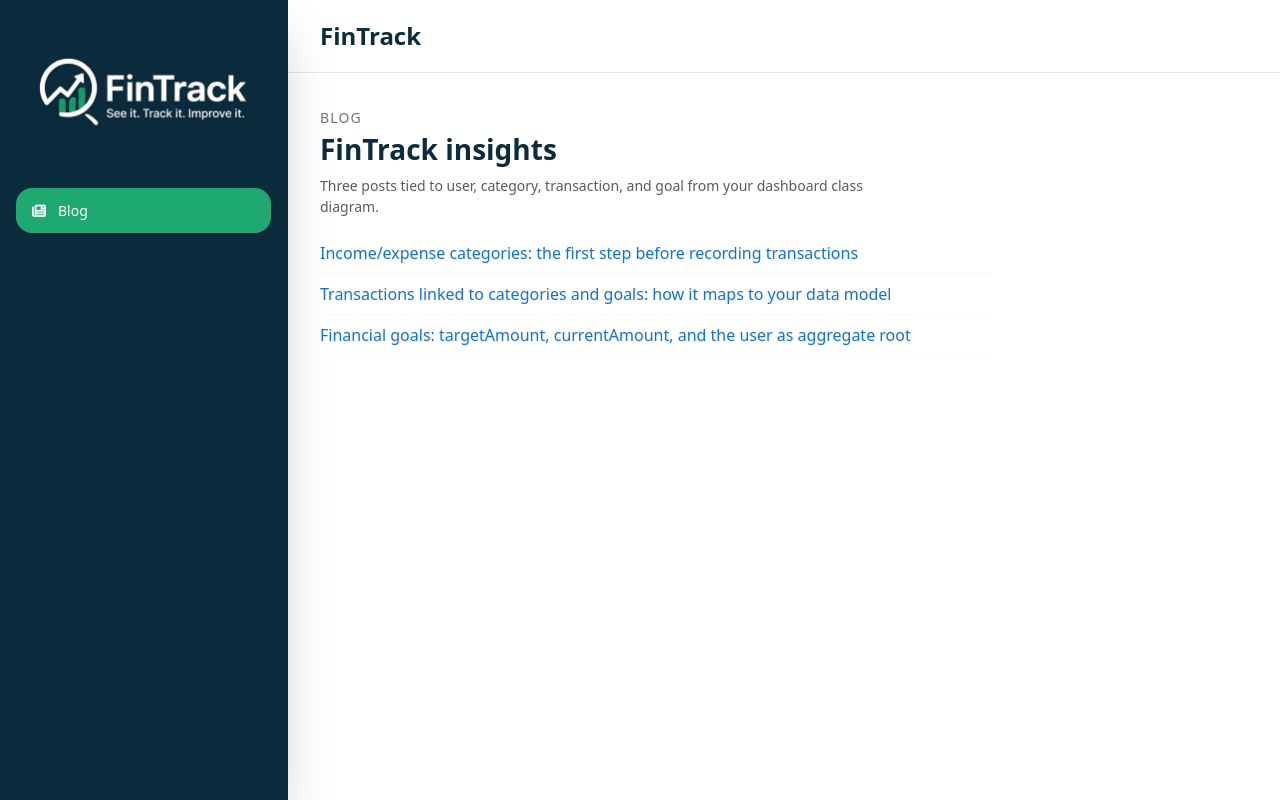
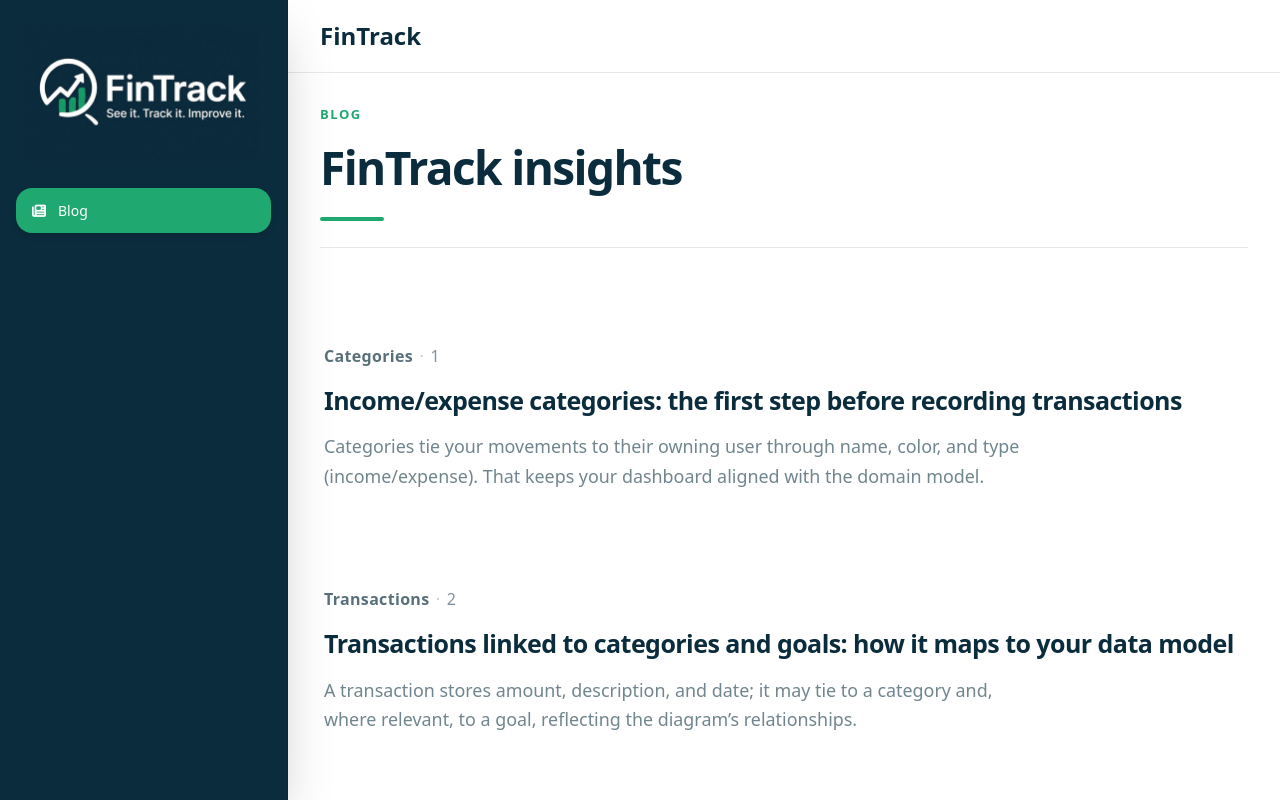
Before and after one commit to ssabogall/NuxtDesarrolloWeb, a Nuxt app in the folder FinTrack/: page /blog in a window 1280 px wide. Built offline with nearby package versions, Linux system fonts and the light colour scheme.

Commit message:
style: design of the blog improved

```diff
--- a/FinTrack/app/data/blogArticles.ts
+++ b/FinTrack/app/data/blogArticles.ts
@@ -1,5 +1,6 @@
 export type BlogArticle = {
   id: number
+  topic: string
   title: string
   summary: string
   bodyParagraphs: string[]
@@ -8,6 +9,7 @@ export type BlogArticle = {
 export const blogArticles: readonly BlogArticle[] = [
   {
     id: 1,
+    topic: 'Categories',
     title:
       'Income/expense categories: the first step before recording transactions',
     summary:
@@ -20,6 +22,7 @@ export const blogArticles: readonly BlogArticle[] = [
   },
   {
     id: 2,
+    topic: 'Transactions',
     title:
       'Transactions linked to categories and goals: how it maps to your data model',
     summary:
@@ -32,6 +35,7 @@ export const blogArticles: readonly BlogArticle[] = [
   },
   {
     id: 3,
+    topic: 'Goals',
     title:
       'Financial goals: targetAmount, currentAmount, and the user as aggregate root',
     summary:
--- a/FinTrack/app/pages/blog/[id].vue
+++ b/FinTrack/app/pages/blog/[id].vue
@@ -13,29 +13,133 @@ const id = computed(() => String(route.params.id))
 const article = computed(() =>
   blogArticles.find((a) => String(a.id) === id.value),
 )
+
+useHead({
+  title: () =>
+    article.value ? `${article.value.title} — FinTrack` : 'Blog',
+})
+
+useSeoMeta({
+  description: () => article.value?.summary,
+})
 </script>
 
 <template>
-  <article v-if="article">
-    <p class="mb-1">
+  <article
+    v-if="article"
+    class="article-shell"
+  >
+    <p class="mb-4 mb-lg-5">
       <NuxtLink
-        class="text-decoration-none small"
+        class="link-back text-decoration-none"
         to="/blog"
-        >← Blog</NuxtLink
       >
+        ← Blog
+      </NuxtLink>
     </p>
 
-    <h1 class="h2">{{ article.title }}</h1>
-    <p class="lead mb-2">{{ article.id }} · FinTrack</p>
-    <p class="mb-3">{{ article.summary }}</p>
+    <header class="article-hero mb-5">
+      <p class="mb-3 meta-line">
+        <span class="meta-topic">{{ article.topic }}</span>
+        <span class="meta-id">· {{ article.id }}</span>
+      </p>
+      <h1 class="mb-4 title-head">
+        {{ article.title }}
+      </h1>
+      <div class="accent-rule" aria-hidden="true" />
+      <p class="mb-0 mt-5 lead-soft">
+        {{ article.summary }}
+      </p>
+      <div class="header-line mt-5" />
+    </header>
+
+    <div class="body-copy">
       <p
         v-for="(paragraph, idx) in article.bodyParagraphs"
         :key="idx"
-      :class="
-        idx === article.bodyParagraphs.length - 1 ? 'mb-0' : 'mb-3'
-      "
+        class="mb-4 mb-xl-5 para"
       >
         {{ paragraph }}
       </p>
+    </div>
   </article>
 </template>
+
+<style scoped>
+.article-shell {
+  --ft-navy: #0b2c3d;
+  --ft-accent: #1fa971;
+
+  width: 100%;
+  max-width: min(75rem, 100%);
+  margin-inline: auto;
+  padding-inline: 0;
+}
+
+.link-back {
+  color: rgb(11 44 61 / 0.45);
+  font-weight: 500;
+  font-size: clamp(0.9375rem, 0.85vw + 0.74rem, 1.0625rem);
+}
+
+.link-back:hover {
+  color: var(--ft-accent);
+}
+
+.meta-line {
+  letter-spacing: 0.03em;
+}
+
+.meta-topic {
+  font-weight: 600;
+  color: var(--ft-accent);
+  text-transform: uppercase;
+  font-size: clamp(0.7rem, 0.85vw + 0.52rem, 0.8125rem);
+  letter-spacing: 0.14em;
+}
+
+.meta-id {
+  color: rgb(11 44 61 / 0.45);
+  font-weight: 500;
+  font-size: clamp(0.9375rem, 0.5vw + 0.8rem, 1.0625rem);
+}
+
+.title-head {
+  color: var(--ft-navy);
+  font-weight: 600;
+  letter-spacing: -0.035em;
+  font-size: clamp(1.75rem, 2.5vw + 0.9rem, 2.875rem);
+  line-height: 1.17;
+}
+
+.accent-rule {
+  width: clamp(3rem, 5vw, 4rem);
+  height: 4px;
+  border-radius: 999px;
+  background: var(--ft-accent);
+}
+
+.lead-soft {
+  font-size: clamp(1.0625rem, 1vw + 0.9rem, 1.3125rem);
+  line-height: 1.68;
+  color: rgb(11 44 61 / 0.66);
+  max-width: min(72ch, 100%);
+}
+
+.header-line {
+  height: 1px;
+  background: rgb(11 44 61 / 0.1);
+}
+
+.para {
+  color: var(--ft-navy);
+  line-height: 1.76;
+  font-size: clamp(1rem, 0.75vw + 0.82rem, 1.15625rem);
+  opacity: 0.93;
+  max-width: min(68ch, 100%);
+}
+
+.body-copy .para:last-child {
+  margin-bottom: 0 !important;
+}
+</style>
--- a/FinTrack/app/pages/blog/index.vue
+++ b/FinTrack/app/pages/blog/index.vue
@@ -1,32 +1,42 @@
 <script setup lang="ts">
 import { blogArticles } from '~/data/blogArticles'
+
+definePageMeta({
+  title: 'Blog',
+})
+
+useSeoMeta({
+  title: 'Blog — FinTrack',
+  description:
+    'Short reads on categories, transactions, and goals in your financial dashboard.',
+})
 </script>
 
 <template>
-  <div class="blog-index">
-    <p class="mb-1">
-      <span class="text-secondary small text-uppercase letter-spacing-wide"
-        >Blog</span
-      >
-    </p>
+  <div class="blog-shell">
+    <header class="hero-head mb-4 mb-xl-5">
+      <p class="mb-2 mb-md-3 mono-label">Blog</p>
+      <h1 class="mb-4 page-title">FinTrack insights</h1>
+      <div class="accent-rule" aria-hidden="true" />
+      <div class="header-line" />
+    </header>
 
-    <h1 class="h3 mb-2 fw-semibold">FinTrack insights</h1>
-    <p class="text-muted mb-4 small mw-readable">
-      Three posts tied to user, category, transaction, and goal from your dashboard
-      class diagram.
-    </p>
-
-    <ul class="list-unstyled mb-0">
+    <ul class="list-unstyled m-0 p-0">
       <li
         v-for="article in blogArticles"
         :key="article.id"
-        class="mb-2 pb-2 border-bottom border-light"
       >
         <NuxtLink
           :to="`/blog/${article.id}`"
-          class="text-decoration-none"
+          class="post-row d-block text-decoration-none py-5"
         >
-          {{ article.title }}
+          <p class="mb-3 topic-line">
+            <span class="topic-name">{{ article.topic }}</span>
+            <span class="partition">·</span>
+            <span>{{ article.id }}</span>
+          </p>
+          <h2 class="post-title fw-semibold mb-3 title-line">{{ article.title }}</h2>
+          <p class="mb-0 summary-line">{{ article.summary }}</p>
         </NuxtLink>
       </li>
     </ul>
@@ -34,15 +44,110 @@ import { blogArticles } from '~/data/blogArticles'
 </template>
 
 <style scoped>
-.blog-index {
-  max-width: 42rem;
+.blog-shell {
+  --ft-navy: #0b2c3d;
+  --ft-accent: #1fa971;
+
+  width: 100%;
+  max-width: min(75rem, 100%);
+  margin-inline: auto;
+  padding-inline: 0;
 }
 
-.mw-readable {
-  max-width: 36rem;
+.hero-head .page-title {
+  font-size: clamp(1.75rem, 2.75vw + 0.85rem, 2.875rem);
+  line-height: 1.14;
 }
 
-.letter-spacing-wide {
-  letter-spacing: 0.08em;
+.page-title {
+  color: var(--ft-navy);
+  font-weight: 600;
+  letter-spacing: -0.035em;
+}
+
+.mono-label {
+  letter-spacing: 0.12em;
+  text-transform: uppercase;
+  font-size: clamp(0.7rem, 0.85vw + 0.52rem, 0.8125rem);
+  font-weight: 600;
+  color: var(--ft-accent);
+}
+
+.accent-rule {
+  width: clamp(3rem, 5vw, 4rem);
+  height: 4px;
+  border-radius: 999px;
+  background: var(--ft-accent);
+}
+
+.header-line {
+  margin-top: clamp(1.25rem, 2vw, 1.65rem);
+  height: 1px;
+  background: rgb(11 44 61 / 0.1);
+}
+
+.topic-line {
+  font-size: clamp(0.875rem, 0.5vw + 0.74rem, 1rem);
+  color: rgb(11 44 61 / 0.52);
+  letter-spacing: 0.02em;
+}
+
+.topic-name {
+  font-weight: 600;
+  color: rgb(11 44 61 / 0.68);
+}
+
+.partition {
+  opacity: 0.5;
+  margin: 0 0.4rem;
+}
+
+.post-title {
+  font-size: clamp(1.2rem, 1.55vw + 0.76rem, 1.5625rem);
+  line-height: 1.3;
+}
+
+.title-line {
+  color: var(--ft-navy);
+  letter-spacing: -0.022em;
+  transition: color 0.18s ease;
+}
+
+.summary-line {
+  color: rgb(11 44 61 / 0.58);
+  line-height: 1.65;
+  font-size: clamp(0.965rem, 0.85vw + 0.74rem, 1.11875rem);
+  max-width: 68ch;
+}
+
+.post-row {
+  border-bottom: 1px solid rgb(11 44 61 / 0.08);
+  padding-left: 1rem;
+  margin-left: -1rem;
+  border-left: 4px solid transparent;
+  transition:
+    border-left-color 0.2s ease,
+    background-color 0.2s ease;
+  border-radius: 0 4px 4px 0;
+}
+
+.post-row:last-of-type {
+  border-bottom: none;
+}
+
+.post-row:hover,
+.post-row:focus-visible {
+  border-left-color: var(--ft-accent);
+  background-color: rgb(31 169 113 / 0.04);
+}
+
+.post-row:focus-visible {
+  outline: 2px solid rgb(31 169 113 / 0.35);
+  outline-offset: 4px;
+}
+
+.post-row:hover .title-line,
+.post-row:focus-visible .title-line {
+  color: var(--ft-accent);
 }
 </style>
--- /dev/null
+++ b/FinTrack/app/pages/index.vue
@@ -0,0 +1,3 @@
+<template>
+  <h1>FinTrack</h1>
+</template>
```
Lines whose indentation alone changed are shown as unchanged.
